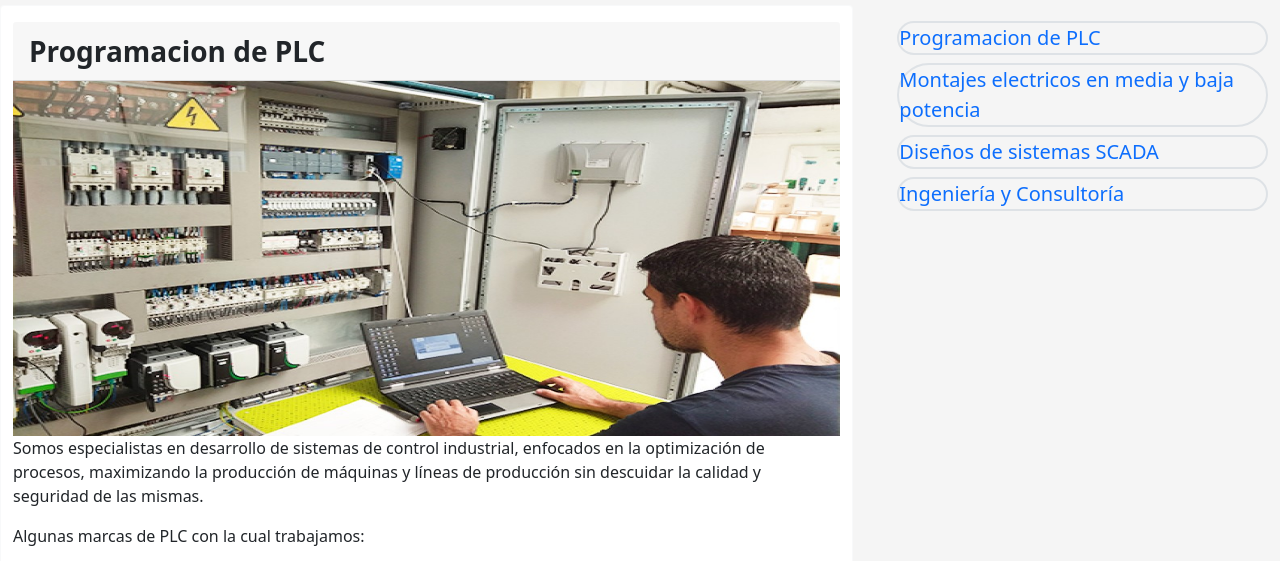
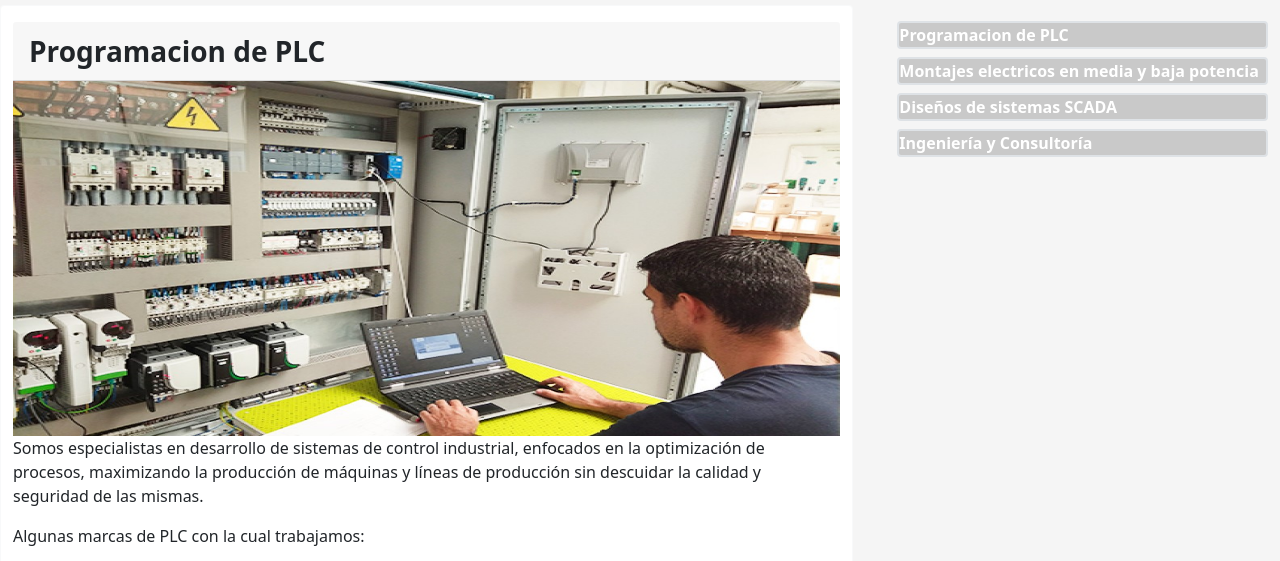
Before and after one commit to carlosmbelmonte/repoDesarrolloWeb, a website: page pages/servicios.html in a window 1280 px wide. Shown: the part 195-756 px from the top of the page. Drawn offline with nearby package versions, Linux system fonts and the light colour scheme.

Commit message:
Se modifico la pagina servicios.html y todos sus elementos asociados

```diff
--- a/package.json
+++ b/package.json
@@ -9,7 +9,7 @@
   },
   "scripts": {
     "test": "echo \"Error: no test specified\" && exit 1",
-    "build-css": "node-sass --include-path scss scss/main.scss cssSASS/main.css",
+    "build-css": "node-sass --include-path scss scss/main.scss css/main.css",
     "watch-css": "nodemon -e scss -x \"npm run build-css\""
   },
   "repository": {
--- a/pages/servicios.html
+++ b/pages/servicios.html
@@ -183,29 +183,29 @@
                     <div class="sticky-top">
                         <ul style="list-style-type:none;">
                             <li>
-                                <div class="rounded-pill border border-2 mb-2">
-                                    <a class="fs-5" href="#programacion-plc">
+                                <div class="servicios__anchor rounded border border-2 mb-2">
+                                    <a class="fs-6 fw-bold" style="color:white;" href="#programacion-plc">
                                         Programacion de PLC
                                     </a>
                                 </div>
                             </li>
                             <li>
-                                <div class="rounded-pill border border-2 mb-2">
-                                    <a class="fs-5" href="#montajes-electricosBT">
+                                <div class="servicios__anchor rounded border border-2 mb-2">
+                                    <a class="fs-6 fw-bold" style="color:white;" href="#montajes-electricosBT">
                                         Montajes electricos en media y baja potencia
                                     </a>
                                 </div>
                             </li>
                             <li>
-                                <div class="rounded-pill border border-2 mb-2">
-                                    <a class="fs-5" href="#sistemas-scada">
+                                <div class="servicios__anchor rounded border border-2 mb-2">
+                                    <a class="fs-6 fw-bold" style="color:white;" href="#sistemas-scada">
                                         Diseños de sistemas SCADA
                                     </a>
                                 </div>
                             </li>
                             <li>
-                                <div class="rounded-pill border border-2 mb-2">
-                                    <a class="fs-5" href="#I-D">
+                                <div class="servicios__anchor rounded border border-2 mb-2">
+                                    <a class="fs-6 fw-bold" style="color:white;" href="#I-D">
                                         Ingeniería y Consultoría
                                     </a>
                                 </div>
--- a/scss/particularpages/_servicios.scss
+++ b/scss/particularpages/_servicios.scss
@@ -6,3 +6,12 @@
     width:250px;
     height:250px;
 }
+
+.servicios__anchor{
+    color:white;
+    background-color: #c9c9c9;
+    &:hover{
+        color:white;
+        background-color: #338aa2;
+    }
+}
```
Also changed, not shown: css/main.css, cssSASS/main.css.
